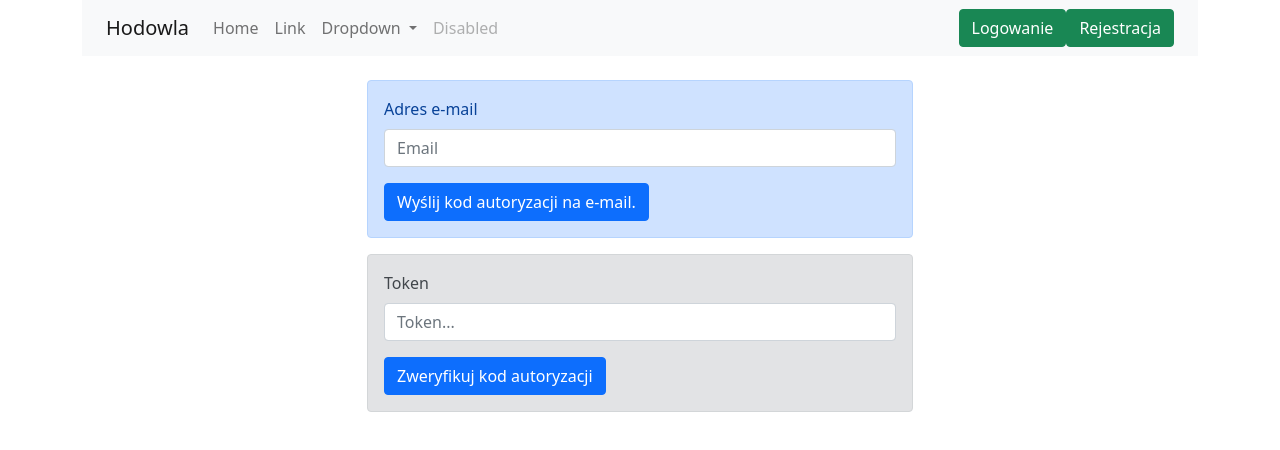
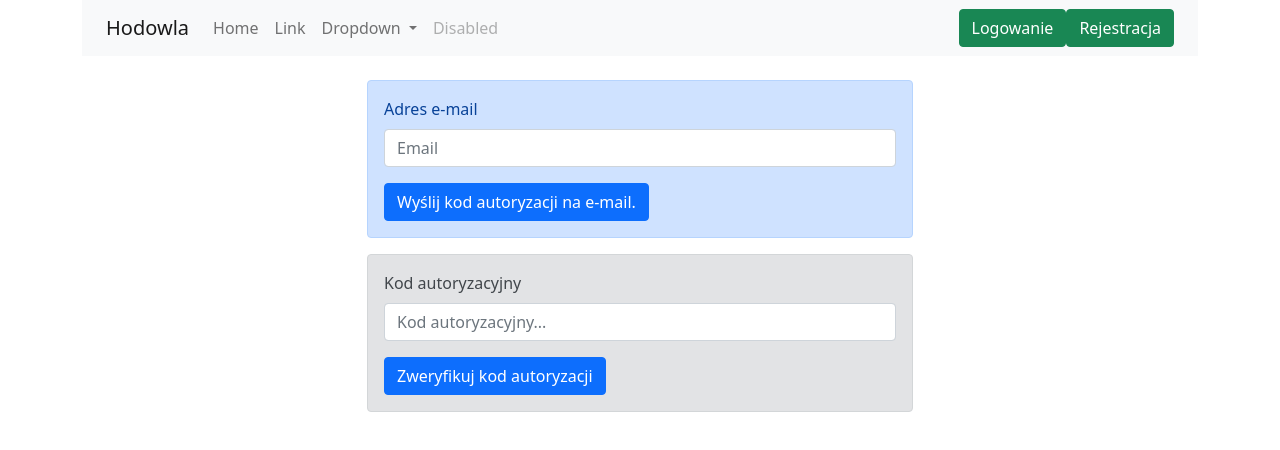
Before and after one commit to flaku2012/auth, a Vue app in the folder client/: page /resetpassword in a window 1280 px wide. Shown: the top 450 px of the page. Built offline with nearby package versions, Linux system fonts and the light colour scheme.

Commit message:
Update ResetPassword.vue

```diff
--- a/client/src/views/ResetPassword.vue
+++ b/client/src/views/ResetPassword.vue
@@ -22,8 +22,8 @@
             <form v-on:submit.prevent="validateToken">
                 <div class="form-group">
                     <div class="mb-3">
-                    <label class="form-label">Token</label>
-                    <input type="text" class="form-control" v-model="token" :class="{ 'is-invalid' : errorToken, 'is-valid' : infoToken }" placeholder="Token...">
+                    <label class="form-label">Kod autoryzacyjny</label>
+                    <input type="text" class="form-control" v-model="token" :class="{ 'is-invalid' : errorToken, 'is-valid' : infoToken }" placeholder="Kod autoryzacyjny...">
                     <div class="invalid-feedback"> {{errorToken}} </div>
                     <div class="valid-feedback"> {{infoToken}} </div>
                     </div>
```
